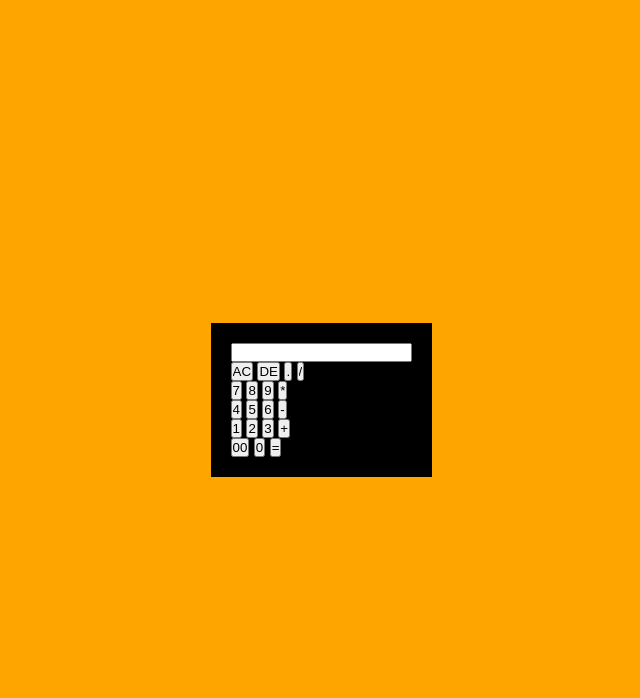
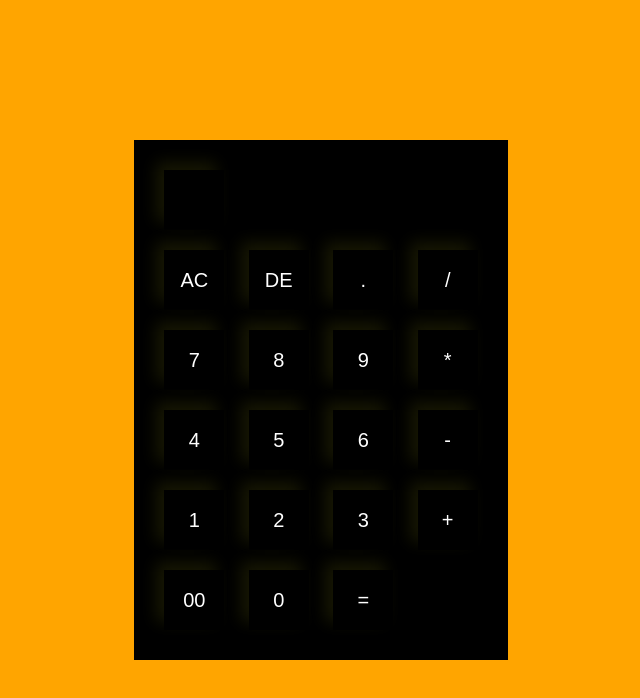
Before and after one commit to KAGI0433/Calculator, a plain HTML site: page index.html in a window 1280 px wide. Shown: the whole page, without its empty margins (319-959 px from the left). Drawn offline with Linux system fonts and the light colour scheme.

Commit message:
styling buttons

```diff
--- a/index.html
+++ b/index.html
@@ -10,7 +10,7 @@
     <div class="container">
         <div class="calculator">
             <form>
-                <div>
+                <div class="display">
                     <input type="text" name="display">
                 </div>
                 <div>
--- a/style.css
+++ b/style.css
@@ -20,3 +20,16 @@
     border-raduis: 10px;
 
  }
+ .calculator form input{
+    border: 0;
+    outline: 0;
+    width: 60px;
+    height: 60px;
+    border-raduis: 10px;
+    box-shadow: -8px -8px 15px rgba(225, 225, 25, 0.1),5px 5px 15px rgba(0, 0, 0, 0.2);
+    background: transparent;
+    font-size: 20px;
+    color: white;
+    cursor: pointer;
+    margin: 10px;
+ }
```
